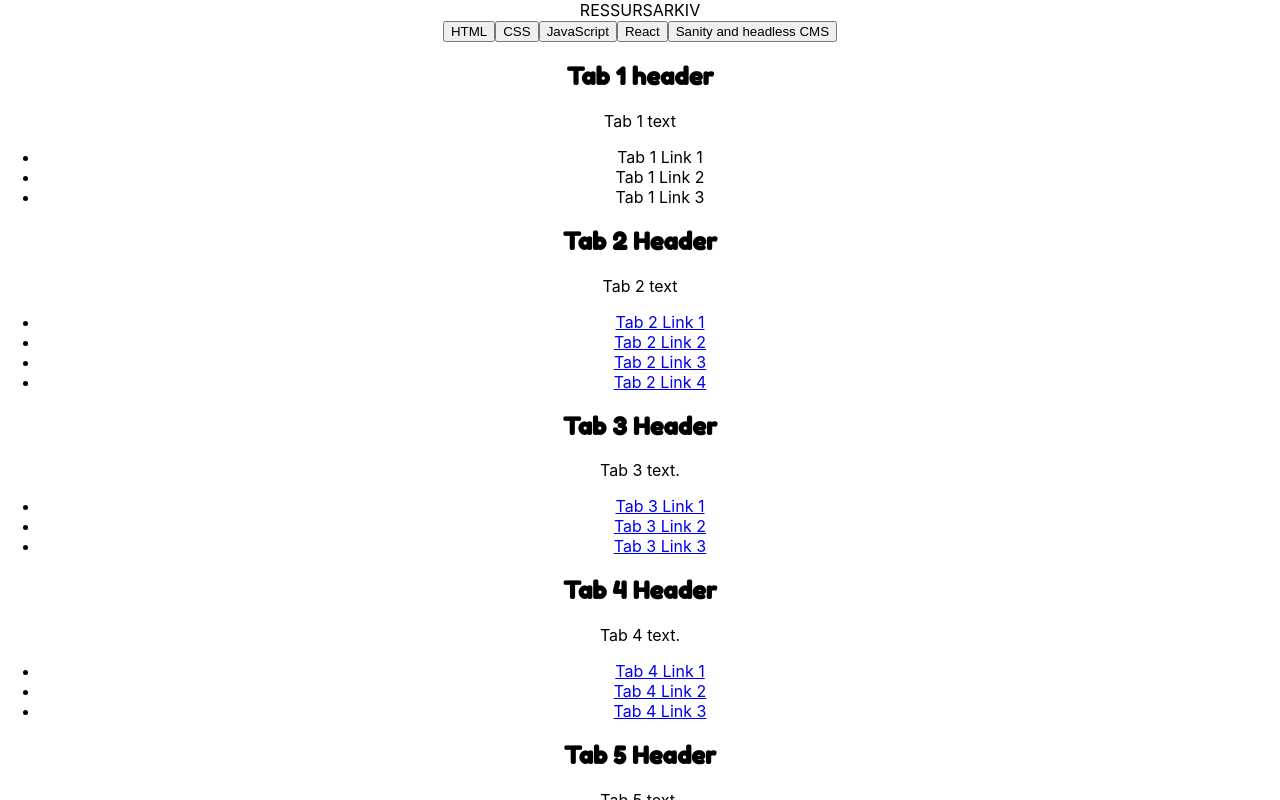
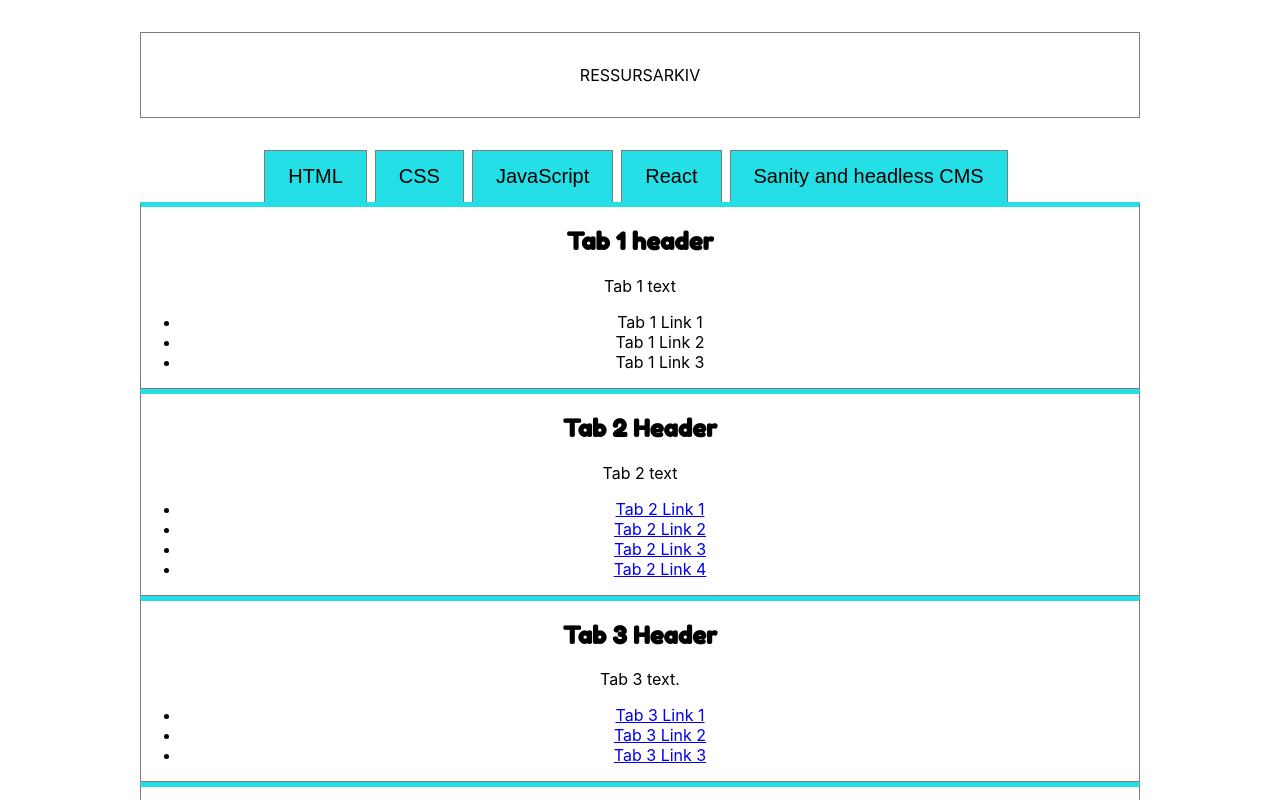
Before and after one commit to rochlenge/uin23ak3_resourceapp_group2, a React (Create React App) app in the folder ressursarkiv/: page / in a window 1280 px wide. Shown: the top 800 px of the page. Built offline with nearby package versions, Linux system fonts and the light colour scheme.

Commit message:
basic CSS content

```diff
--- a/ressursarkiv/src/css/sass/main.scss
+++ b/ressursarkiv/src/css/sass/main.scss
@@ -1,5 +1,58 @@
 @import url('https://fonts.googleapis.com/css2?family=Fredoka+One&display=swap');
+
+$grey: #7b7b7b;
+$aqua: #25dfe6;
+$backgroundbutton: #f6f2f2;
+
+div{
+    max-width: 1000px;
+    margin: auto;
+}
+
+header {
+    border: 1px solid $grey;
+    margin-top: 2rem;
+    margin-bottom: 2rem;
+    padding-top: 2rem;
+    padding-bottom: 2rem;
+}
 
 h2{
     font-family: 'Fredoka One', sans-serif;
 }
+
+.tabcontent {
+    border: 1px solid $grey;
+    border-top: 5px solid $aqua;
+}
+
+//#buttonbox {
+//    margin-left: 0;
+//}
+
+button {
+	background-color: $aqua;
+	display:inline-block;
+	cursor:pointer;
+	color:#000000;
+	font-family:Arial;
+    border: .1px solid $grey;
+	font-size:20px;
+	padding:14px 23px;
+    border-bottom: none;
+    margin-right: .5rem;
+}
+
+button:hover {
+	background-color: $backgroundbutton;
+}
+
+button:active {
+	position:relative;
+	top:1px;
+}
+
+button:focus {
+    background-color: $aqua;
+    border-bottom: 1px solid $aqua;
+}
```
